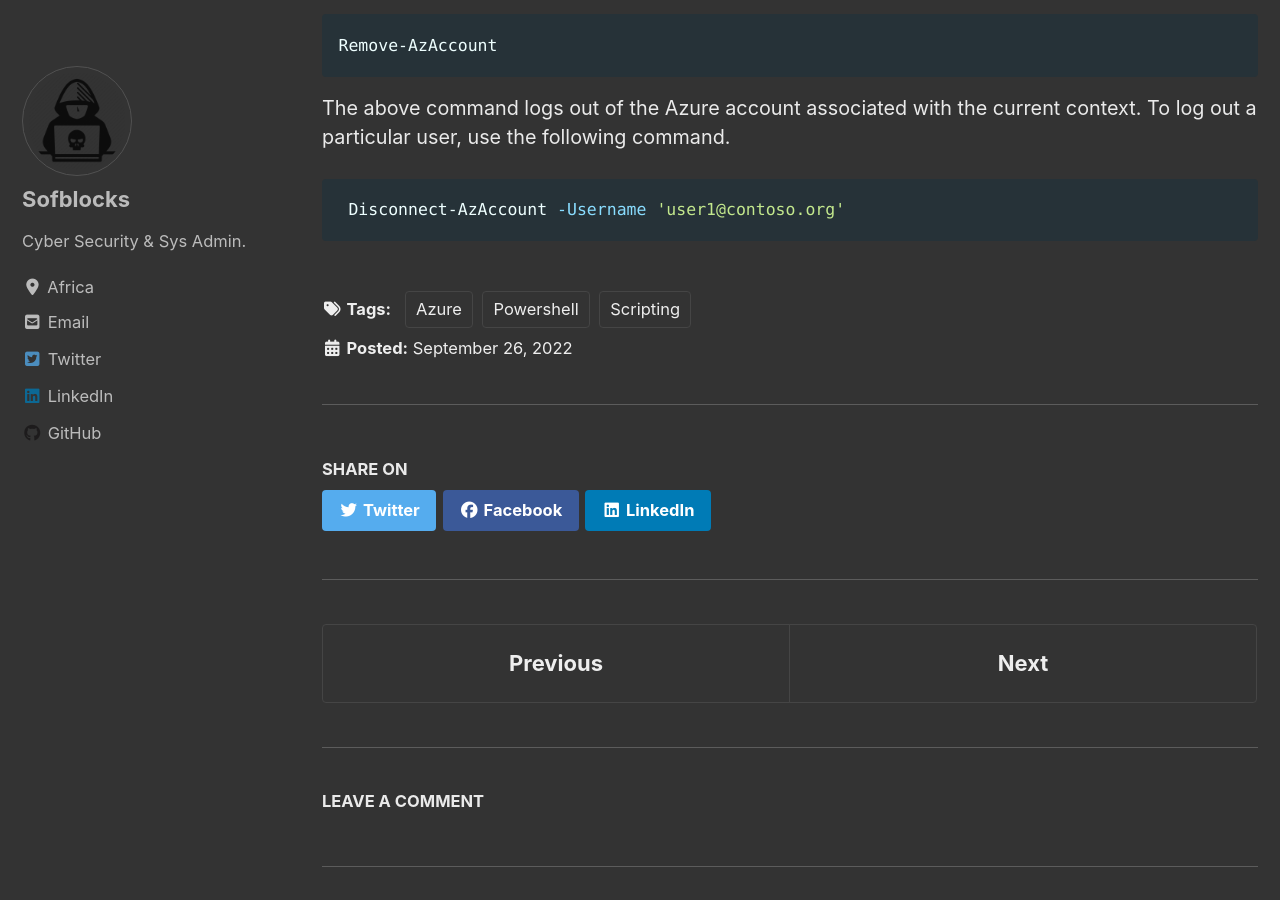
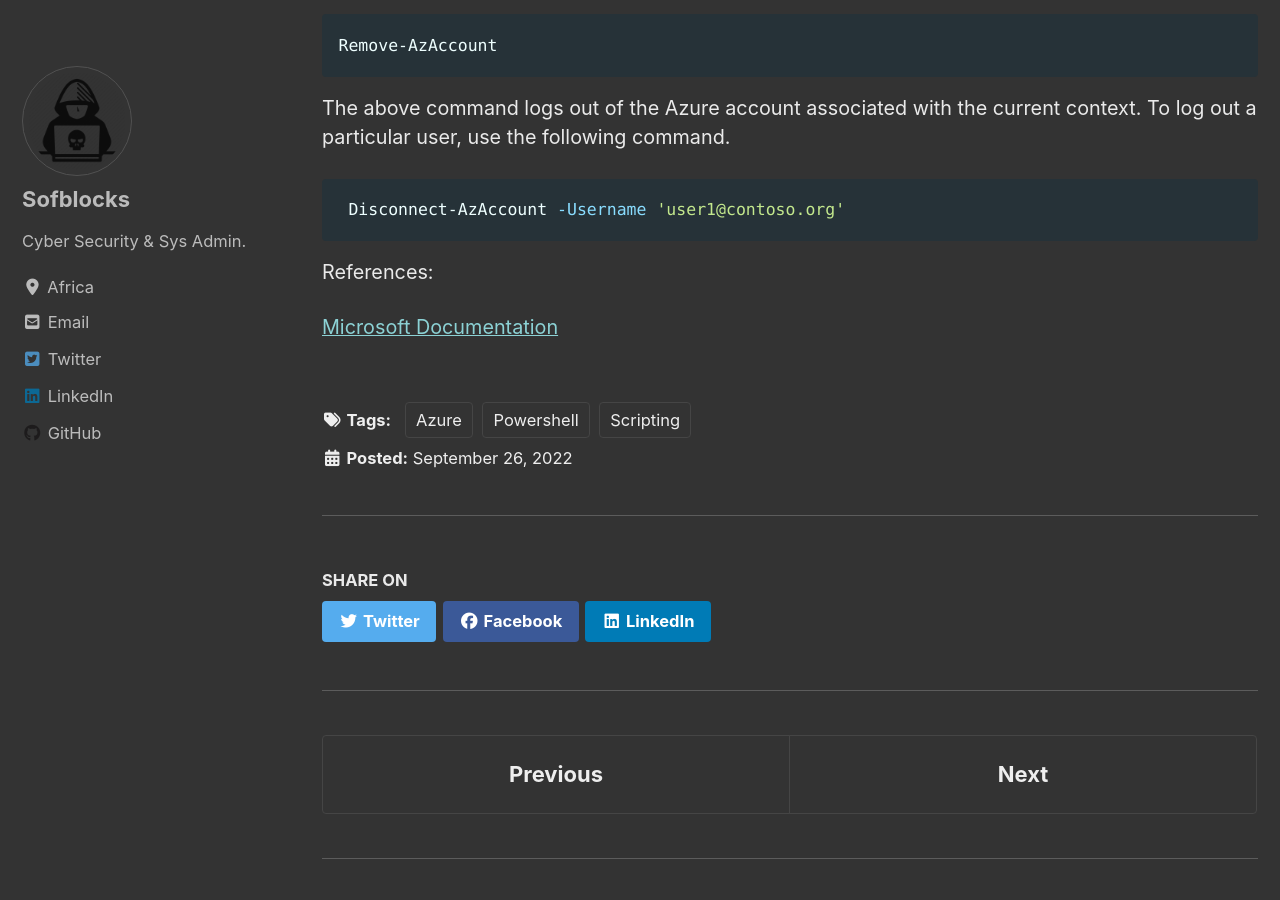
Before and after one commit to sofblocks/sofblocks.github.io, a Jekyll site: the page built from _posts/blog/2022-09-26-powershell.md, in a window 1280 px wide and 900 px high, scrolled down 7723 px. Built offline with Jekyll 4.4.1, drawn with Linux system fonts in a browser that asks for light colours; cached includes are drawn as plain includes; nearby versions of some CDN libraries; comment, search, counter and statistics services are not loaded.

Commit message:
References

````diff
--- a/_posts/blog/2022-09-26-powershell.md
+++ b/_posts/blog/2022-09-26-powershell.md
@@ -194,3 +194,8 @@
 ```powershell
  Disconnect-AzAccount -Username 'user1@contoso.org'
 ```
+
+
+References:
+
+[Microsoft Documentation](https://learn.microsoft.com/en-us/powershell/azure/?view=azps-9.1.0)
````
Also changed, not shown: _posts/blog/2022-11-05-sophos-azuread-sso.md (line endings or trailing spaces).
